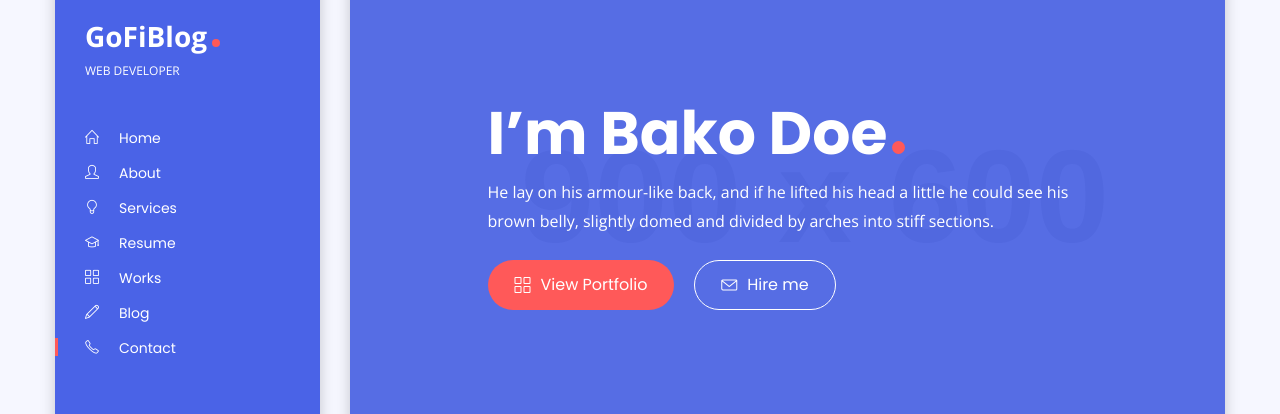
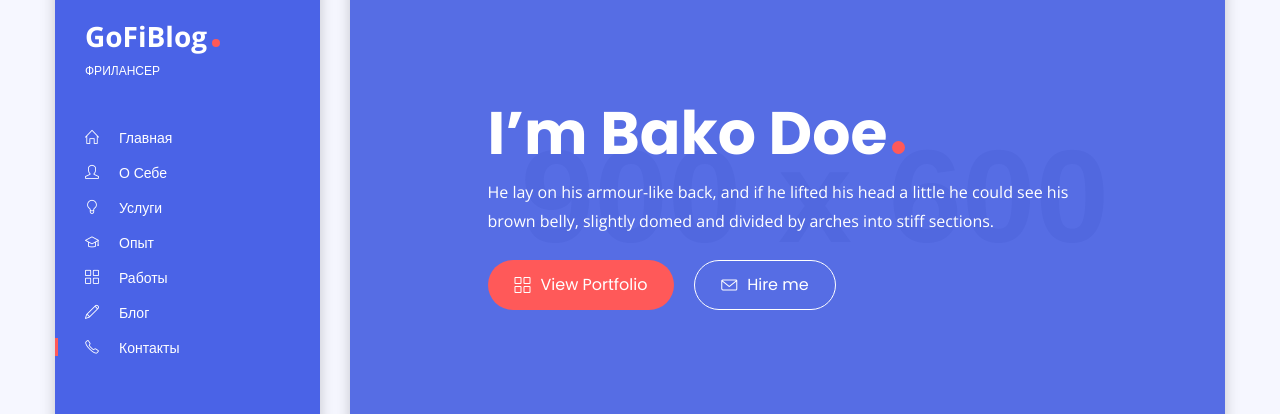
Before and after one commit to seregajd999/bloggofi, a plain HTML site: page index.html in a window 1280 px wide. Shown: the part 153-567 px from the top of the page. Drawn offline with nearby package versions, Linux system fonts and the light colour scheme; placeholder pictures from the web are drawn by us.

Commit message:
Update index.html

```diff
--- a/index.html
+++ b/index.html
@@ -58,18 +58,18 @@
 		<div class="header-inner d-flex align-items-start flex-column">
 			<a href="index.html"><img src="https://via.placeholder.com/70x70" alt="GoFiBlog" /></a>
 			<a href="index.html" class="site-title dot mt-3">GoFiBlog</a>
-			<span class="site-slogan">Web Developer</span>
+			<span class="site-slogan">Фрилансер</span>
 
 			<!-- navigation menu -->
 			<nav>
 				<ul class="vertical-menu scrollspy">
-					<li><a href="#home" class="active"><i class="icon-home"></i>Home</a></li>
-					<li><a href="#about"><i class="icon-user"></i>About</a></li>
-					<li><a href="#services"><i class="icon-bulb"></i>Services</a></li>
-					<li><a href="#resume"><i class="icon-graduation"></i>Resume</a></li>
-					<li><a href="#works"><i class="icon-grid"></i>Works</a></li>
-					<li><a href="#blog"><i class="icon-pencil"></i>Blog</a></li>
-					<li><a href="#contact"><i class="icon-phone"></i>Contact</a></li>
+					<li><a href="#home" class="active"><i class="icon-home"></i>Главная</a></li>
+					<li><a href="#about"><i class="icon-user"></i>О Себе</a></li>
+					<li><a href="#services"><i class="icon-bulb"></i>Услуги</a></li>
+					<li><a href="#resume"><i class="icon-graduation"></i>Опыт</a></li>
+					<li><a href="#works"><i class="icon-grid"></i>Работы</a></li>
+					<li><a href="#blog"><i class="icon-pencil"></i>Блог</a></li>
+					<li><a href="#contact"><i class="icon-phone"></i>Контакты</a></li>
 				</ul>
 			</nav>
 
```
